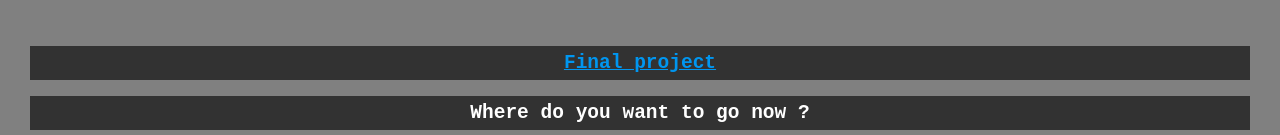
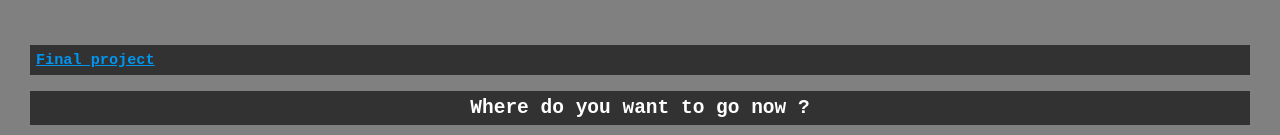
Before and after one commit to cleabordeau/cleabordeau.github.io, a plain HTML site: page project.html in a window 1280 px wide. Shown: the part 977-1112 px from the top of the page. Drawn offline with Linux system fonts and the light colour scheme; a script that the page names is missing.

Commit message:
Update project.html

```diff
--- a/project.html
+++ b/project.html
@@ -11,7 +11,7 @@
 
         <h1>Welcome to my final project's webpage!</h1><br>
 
-	  <h2><a href="https://www.khanacademy.org/computer-programming/final-project/4867860122877952">Final project</a></h2>
+	  <h3><a href="https://www.khanacademy.org/computer-programming/final-project/4867860122877952">Final project</a></h3>
 	  <script src="https://www.khanacademy.org/computer-programming/final-project/4867860122877952/embed.js?editor=yes&buttons=yes&author=yes&embed=yes"></script>
 
 
```
